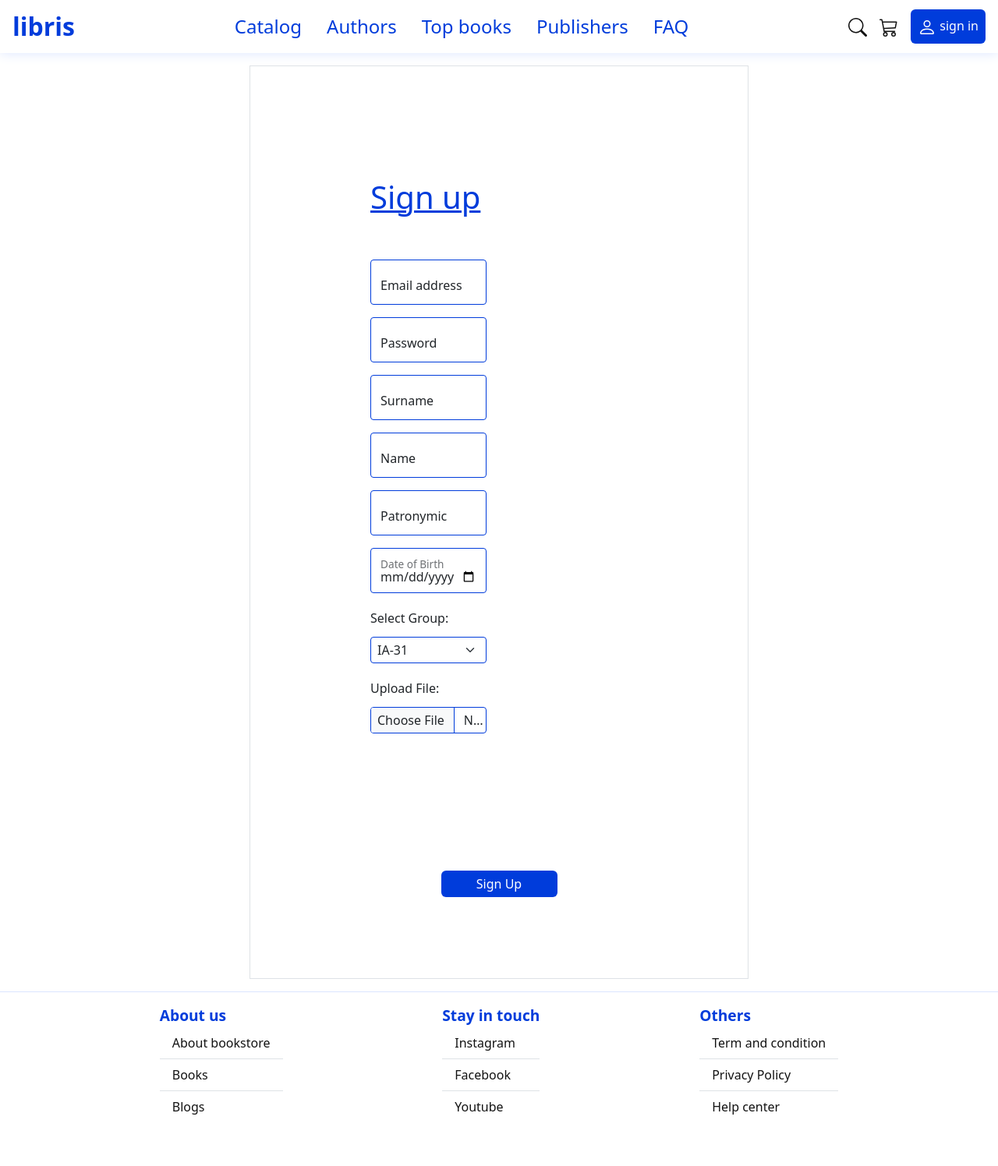
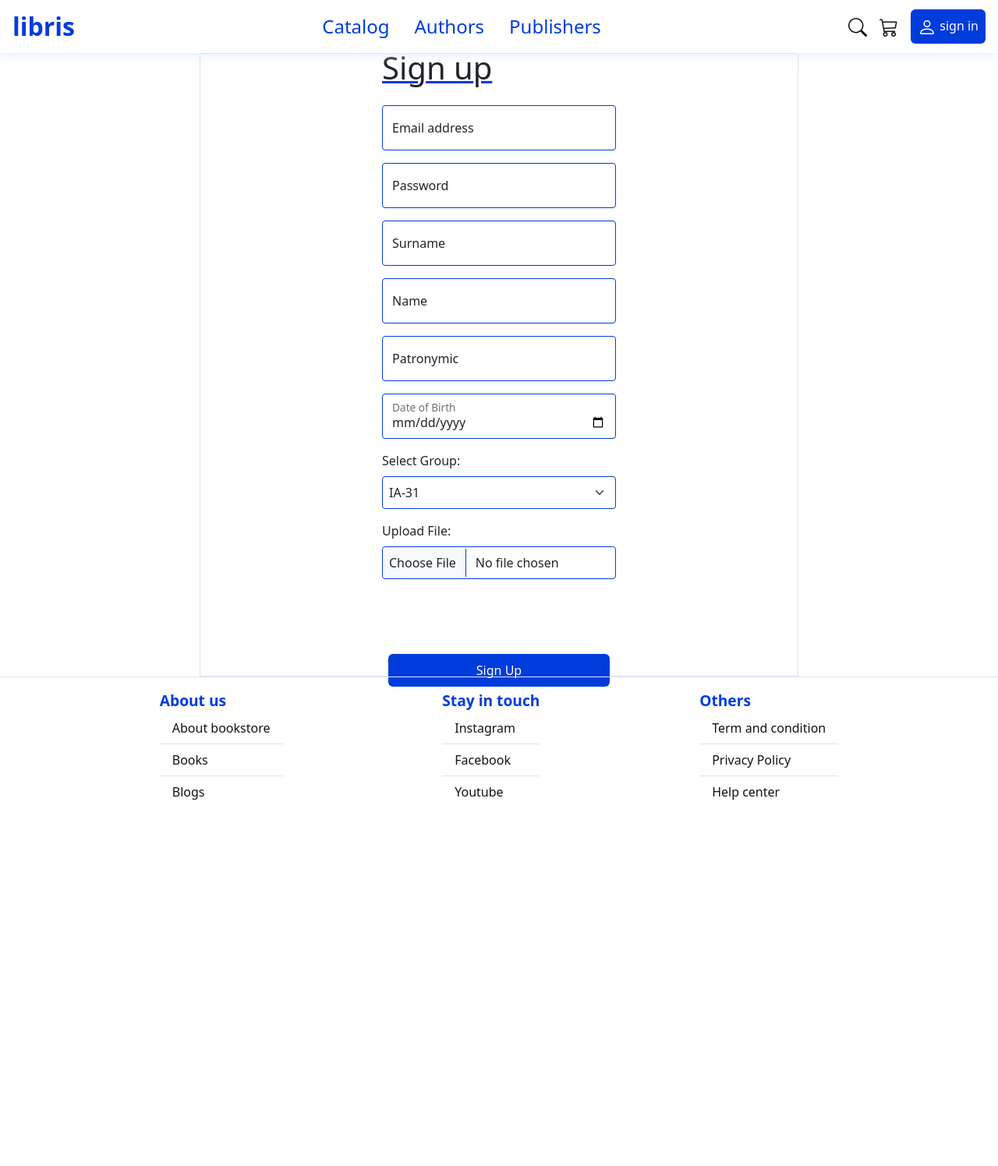
Before and after one commit to anuri-el/libris, a Django app: page /users/sign-up/ in a window 1280 px wide. Shown: the whole page at 78% size. After the commit the page ends 1026 px from the top, so only its background shows below. Run offline with Django 5.2, Linux system fonts and the light colour scheme.

Commit message:
change sign up indents

```diff
--- a/static/css/style.css
+++ b/static/css/style.css
@@ -217,26 +217,30 @@ footer {
 }
 
 /* SIGN-UP */
-
 .log-in {
   display: flex;
   justify-content: center;
-  margin: 1rem auto;
-  padding: 7rem;
-  line-height: 2;
+  align-items: center;
+  flex-direction: column;
+  height: 100vh;
+  width: 100%;
 }
 
-.log-in h1 {
-  padding: 2rem 0;
-  color: var(--ACCENT-COLOR);
+.sign-up-form {
+  width: 100%;
+  max-width: 400px;
+  display: flex;
+  flex-direction: column;
+  align-items: center;
 }
 
 .log-in input,
 .log-in select,
 .log-in button {
   width: 100%;
-  margin: 0 0 1rem 0;
-  padding: 0.25rem 0.5rem;
+  max-width: 300px;
+  margin-bottom: 1rem;
+  padding: 0.5rem;
   font-size: var(--FS);
 }
 
@@ -246,6 +250,12 @@ footer {
   border-radius: 0.25rem;
 }
 
+.log-in button {
+  background-color: var(--ACCENT-COLOR);
+  color: white;
+  cursor: pointer;
+  margin-top: 1rem;
+}
 
 /* FAQ */
 
@@ -290,16 +300,9 @@ footer {
 }
 
 @media screen and (min-width: 992px) {
-  .nav-item:is(:nth-child(3),:nth-child(5)){
-    display: block;
-  }
-
   .log-in {
-    padding: 5rem;
-    width: 60%;
-    flex-direction: row;
-    flex-wrap: wrap;
-    gap: 1rem;
+    flex-direction: column; /* Забезпечує вертикальне розташування навіть на великих екранах */
+    width: 60%; /* Обмеження ширини для великого екрану */
   }
 
   .log-in h1 {
@@ -309,26 +312,6 @@ footer {
   .log-in input,
   .log-in select,
   .log-in button {
-    width: calc(50% - 1rem);
-  }
-
-  .faq.row{
-    /* gap: 1rem; */
-    justify-content: space-evenly;
-  }
-
-  .auth-group-item .btn-submit{
-    margin-top: 10rem;
-  }
-
-}
-
-@media screen and (min-width: 1200px) {
-  .log-in {
-    padding: 6rem;
-    width: 50%;
+    width: 100%; /* Поля залишаються на всю ширину навіть на великих екранах */
   }
 }
-
-@media screen and (min-width: 1400px) {
-}
```
